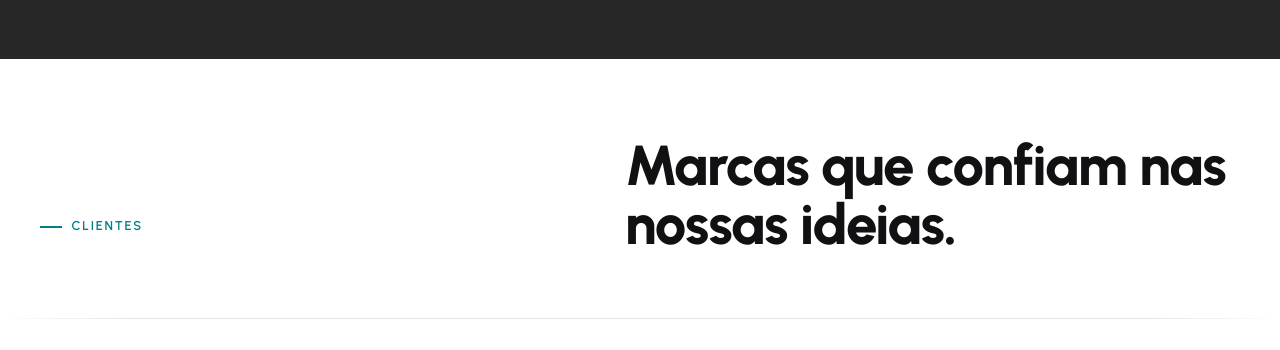
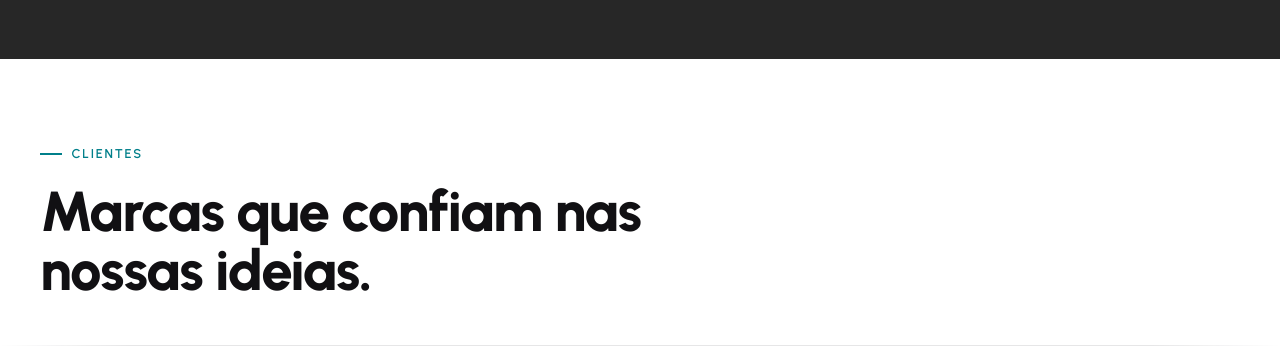
Before and after one commit to mmartirio/teaser-clone, a React (Vite) app: page / in a window 1280 px wide. Shown: the part 5080-5430 px from the top of the page. Built offline with nearby package versions, Linux system fonts and the light colour scheme.

Commit message:
fix: layout do cabeçalho da seção Clientes igual às demais seções
Co-Authored-By: Claude Sonnet 4.6 <noreply@anthropic.com>

```diff
--- a/src/components/Clients.jsx
+++ b/src/components/Clients.jsx
@@ -5,7 +5,7 @@ export default function Clients() {
 
   return (
     <section className="section theme-light clients" id="clientes">
-      <div className="container clients__head" data-reveal>
+      <div className="container section__head" data-reveal>
         <p className="eyebrow">Clientes</p>
         <h2 className="h2">Marcas que confiam nas nossas ideias.</h2>
       </div>
```
